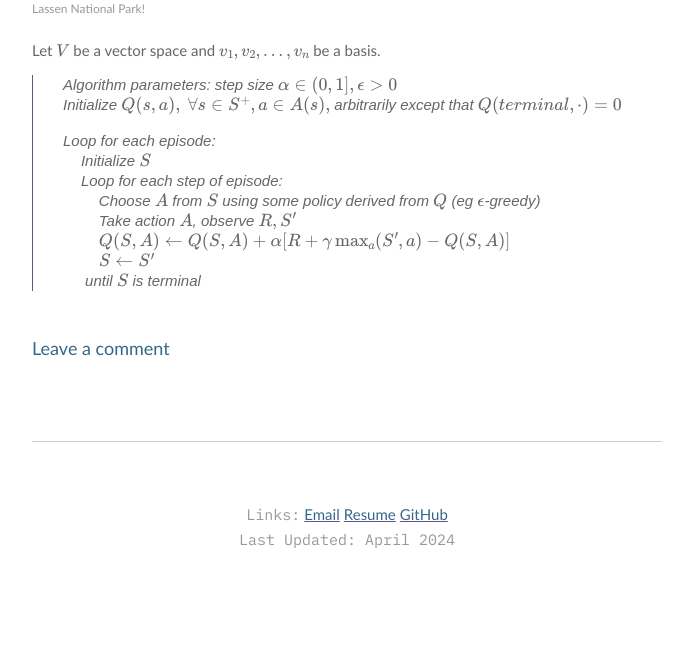
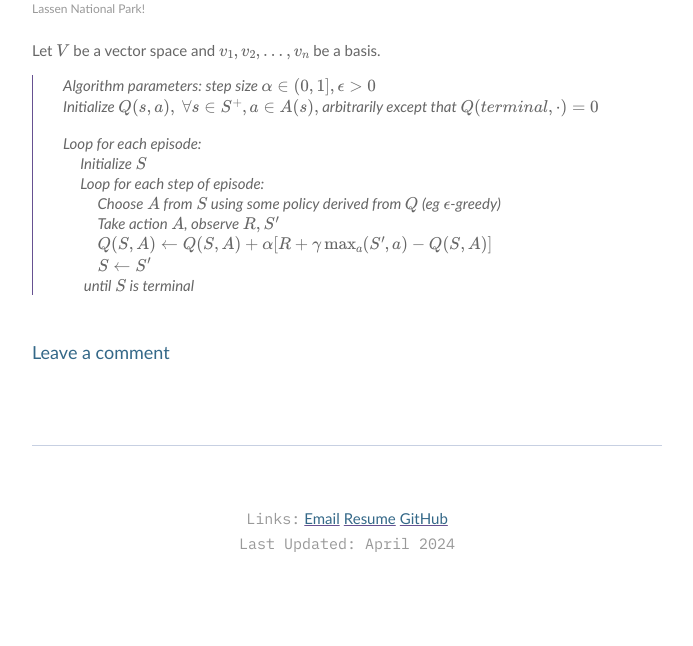
Before and after one commit to ali-almasi/ali-almasi.github.io, a Jekyll site: the page built from _posts/2024-06-11-info_proof_primes.md, in a window 1280 px wide. Shown: the part 664-1310 px from the top of the page, without its empty margins (293-986 px from the left). Built offline with Jekyll 4.4.1, drawn with Linux system fonts in a browser that asks for light colours; formulas are drawn with MathJax 3.

Commit message:
Update _base.scss\

```diff
--- a/_sass/2-base/_base.scss
+++ b/_sass/2-base/_base.scss
@@ -69,12 +69,10 @@ h5 {
 h6 {
   font-size: 16px;
 }
-math {
-     font-family: "EB Garamond";
-  }
+
 blockquote {
   padding-left: 30px;
-  font-family: 'Marker Felt', fantasy;
+  font-family: 'Gill Sans', sans-serif;
   font-weight: 400;
   font-style: italic;
   font-size: 18px;
```
